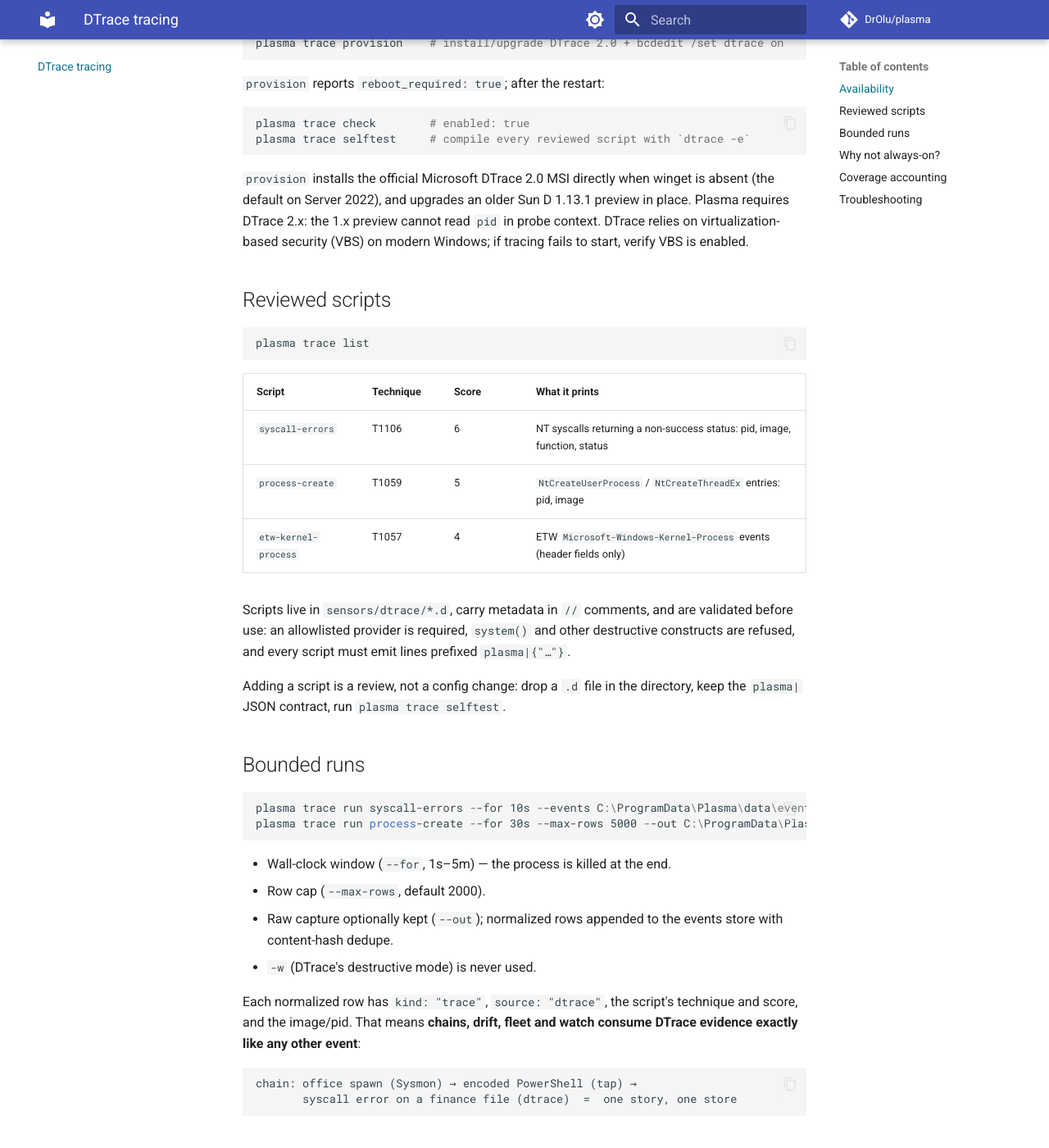
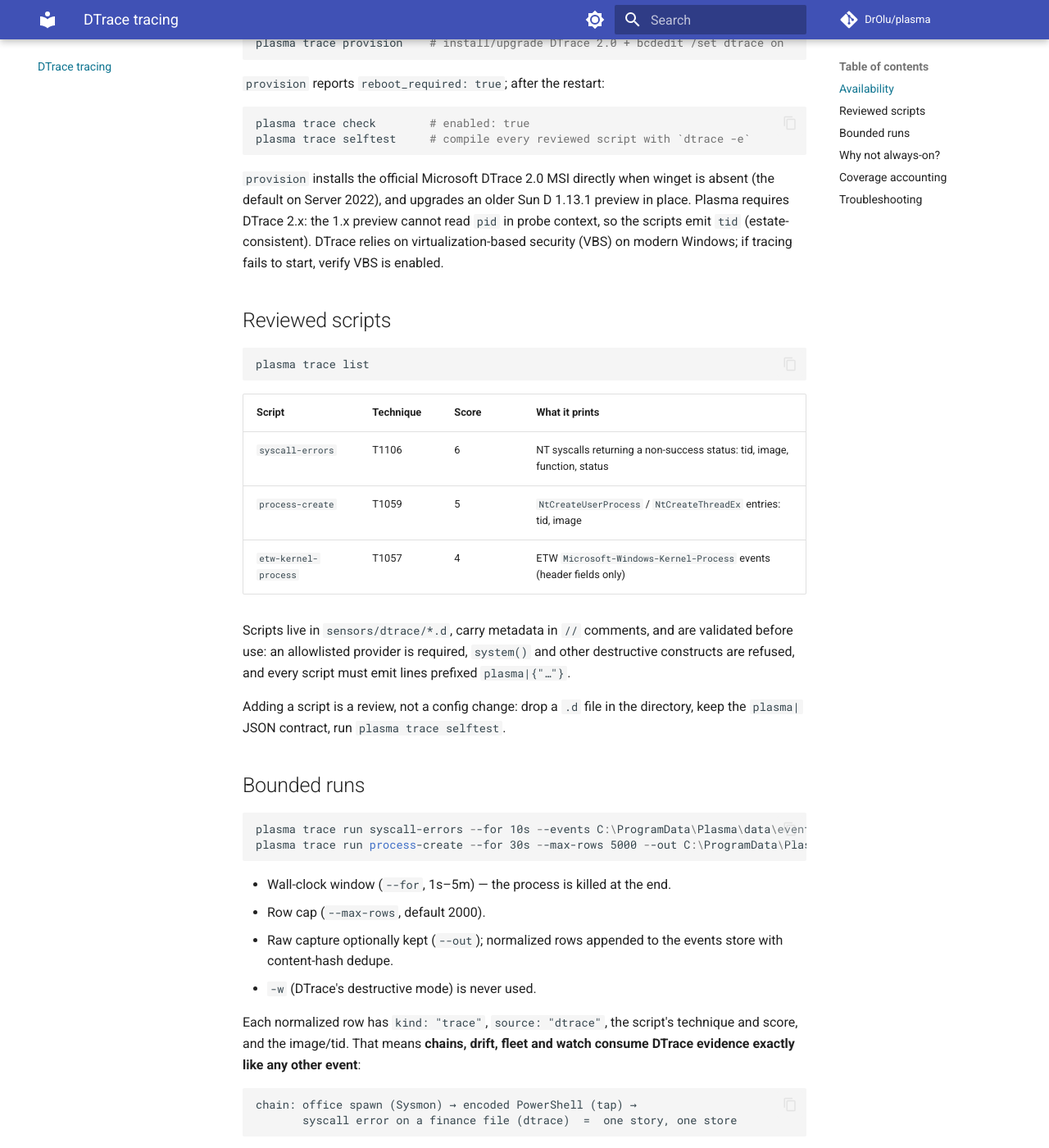
Before and after one commit to DrOlu/plasma, an MkDocs documentation site: the page built from docs/trace.md, in a window 1280 px wide and 1400 px high, scrolled down 669 px. Shown: the whole window at 82% size. Built offline with MkDocs 1.6.1 and Material for MkDocs 9.7.7, drawn with Linux system fonts in a browser that asks for light colours; comment, search, counter and statistics services are not loaded.

Commit message:
fix(trace): resolve dtrace for the version probe; tid-only rows
The MSI does not add dtrace to PATH, so 'dtrace -V' returned empty on
WS2. Run the resolved path. pid works on WS2 but is rejected on WS1 with
'invalid user access', so the scripts emit tid across the estate.

````diff
--- a/docs/trace.md
+++ b/docs/trace.md
@@ -33,7 +33,7 @@ plasma trace selftest     # compile every reviewed script with `dtrace -e`
 `provision` installs the official Microsoft DTrace 2.0 MSI directly when
 winget is absent (the default on Server 2022), and upgrades an older
 Sun D 1.13.1 preview in place. Plasma requires DTrace 2.x: the 1.x preview
-cannot read `pid` in probe context. DTrace relies on virtualization-based
+cannot read `pid` in probe context, so the scripts emit `tid` (estate-consistent). DTrace relies on virtualization-based
 security (VBS) on modern Windows; if tracing fails to start, verify VBS is
 enabled.
 
@@ -45,8 +45,8 @@ plasma trace list
 
 | Script | Technique | Score | What it prints |
 |---|---|---|---|
-| `syscall-errors` | T1106 | 6 | NT syscalls returning a non-success status: pid, image, function, status |
-| `process-create` | T1059 | 5 | `NtCreateUserProcess` / `NtCreateThreadEx` entries: pid, image |
+| `syscall-errors` | T1106 | 6 | NT syscalls returning a non-success status: tid, image, function, status |
+| `process-create` | T1059 | 5 | `NtCreateUserProcess` / `NtCreateThreadEx` entries: tid, image |
 | `etw-kernel-process` | T1057 | 4 | ETW `Microsoft-Windows-Kernel-Process` events (header fields only) |
 
 Scripts live in `sensors/dtrace/*.d`, carry metadata in `//` comments, and
@@ -71,7 +71,7 @@ plasma trace run process-create --for 30s --max-rows 5000 --out C:\ProgramData\P
 - `-w` (DTrace's destructive mode) is never used.
 
 Each normalized row has `kind: "trace"`, `source: "dtrace"`, the script's
-technique and score, and the image/pid. That means **chains, drift, fleet
+technique and score, and the image/tid. That means **chains, drift, fleet
 and watch consume DTrace evidence exactly like any other event**:
 
 ```text
--- a/plasma/__init__.py
+++ b/plasma/__init__.py
@@ -1,5 +1,5 @@
 """Plasma — agent-based EDR bundle with a frozen neuralOS instance."""
 
-__version__ = "1.6.0"
+__version__ = "1.6.1"
 PRODUCT = "Plasma"
 SCHEMA_VERSION = 1
--- a/pyproject.toml
+++ b/pyproject.toml
@@ -4,7 +4,7 @@ build-backend = "setuptools.build_meta"
 
 [project]
 name = "plasma-edr"
-version = "1.6.0"
+version = "1.6.1"
 description = "Plasma — an agent-based EDR bundle: Sentinel detection layer + a frozen neuralOS instance"
 readme = "README.md"
 requires-python = ">=3.9"
````
Also changed, not shown: CHANGELOG.md (+17 -0 lines), docs/changelog.md (+6 -0 lines), 5 other files.
